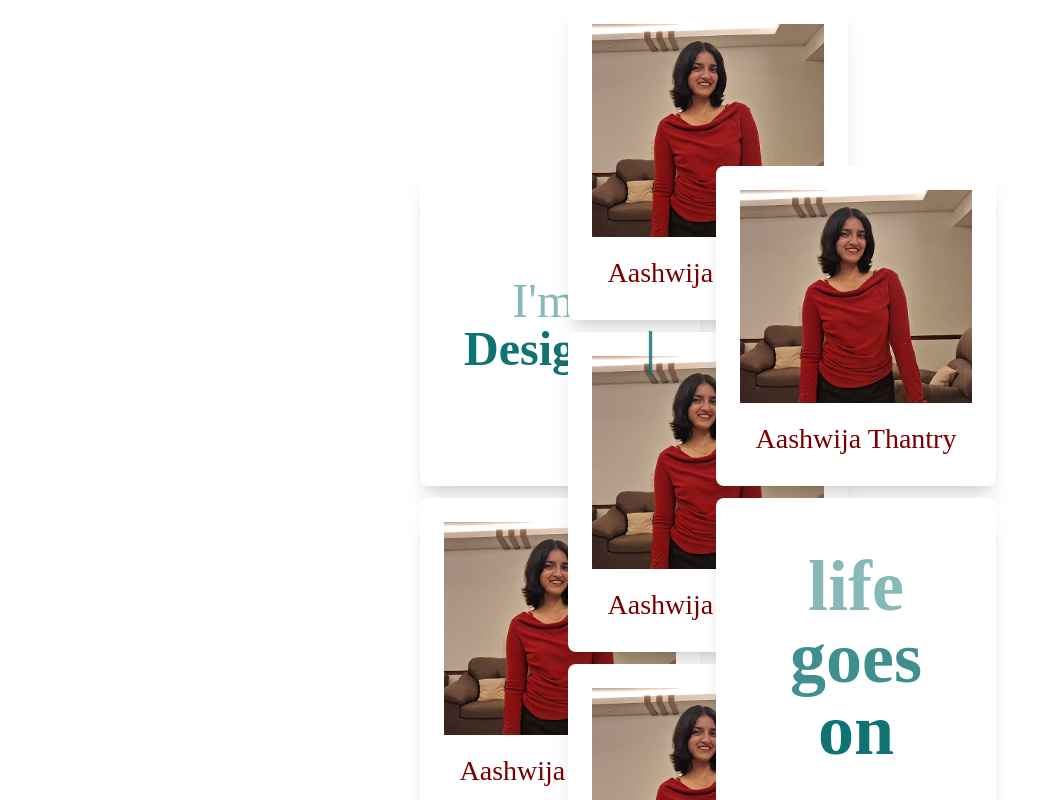
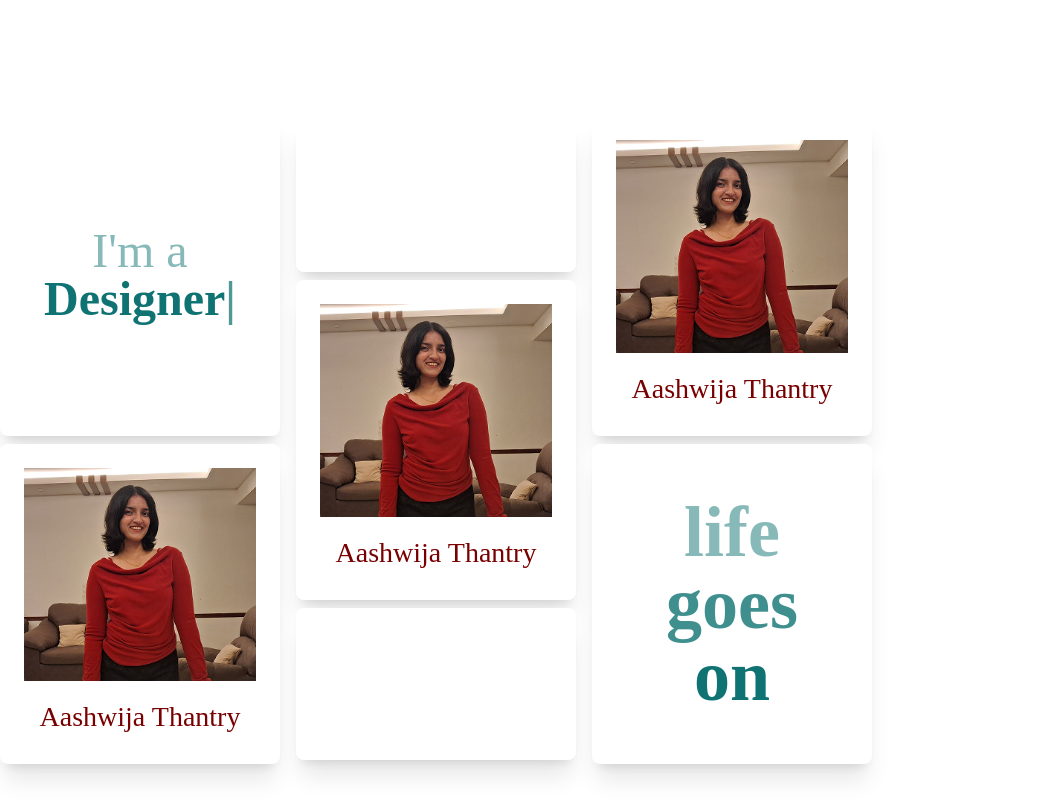
Before and after one commit to aashwijat/Portfolio, a React (Vite) app: page / in a window 1280 px wide. Shown: the top 800 px of the page, without its empty margins (0-1054 px from the left). Built offline with nearby package versions, Linux system fonts and the light colour scheme.

Commit message:
Add Card.jsx, Modify Grid.jsx

```diff
--- /dev/null
+++ b/src/components/Card.jsx
@@ -0,0 +1,9 @@
+function Card() {
+  return (
+    <>
+      <div className="polaroid-film bg-white w-70 h-38 rounded-lg shadow-xl max-w-sm transform"></div>
+    </>
+  );
+}
+
+export default Card;
--- a/src/components/Grid.jsx
+++ b/src/components/Grid.jsx
@@ -1,25 +1,24 @@
 import Polaroid from "./Polaroid";
 import Quote from "./Quote";
 import TypePolaroid from "./TypePolaroid";
+import Card from "./Card";
 function Grid() {
   return (
     <>
-      <div className="grid grid-cols-3 gap-x-1 gap-y-1 pl-105 pr-105 h-screen w-screen items-center justify-center">
-        {/* <!-- Column 1 - 2 rows --> */}
-        <div className="grid grid-rows-2 gap-3">
+      <div className="flex gap-4 h-screen pt-20 flex items-center justify-center">
+        {/* column 1 has two rows */}
+        <div className="flex-1 flex flex-col gap-2 ">
           <TypePolaroid />
           <Polaroid />
         </div>
-
-        {/* <!-- Column 2 - 3 rows --> */}
-        <div className="grid grid-rows-3 gap-3">
+        {/* column 2 has three rows */}
+        <div className="flex-1 flex flex-col gap-2">
+          <Card />
           <Polaroid />
-          <Polaroid />
-          <Polaroid />
+          <Card />
         </div>
-
-        {/* <!-- Column 3 - 4 rows --> */}
-        <div className="grid grid-rows-2 gap-3">
+        {/* column 3 has 2 rows */}
+        <div className="flex-1 flex flex-col gap-2">
           <Polaroid />
           <Quote />
         </div>
```
